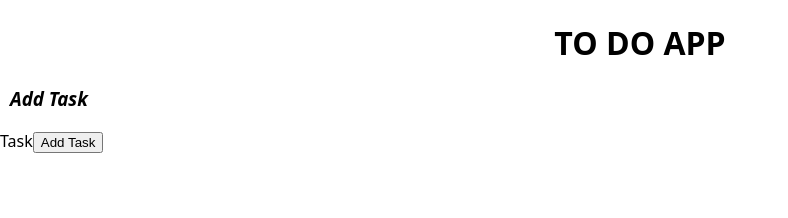
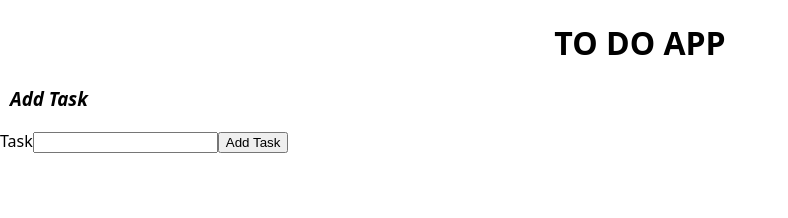
Before and after one commit to JeffreyVar/weekend-sql-to-do-react, a React (Create React App) app: page / in a window 1280 px wide. Shown: the top 218 px of the page, without its empty margins (0-788 px from the left). Built offline with nearby package versions, Linux system fonts and the light colour scheme; no server answers.

Commit message:
successfully added post route to router and app.jsx

```diff
--- a/src/components/App/App.jsx
+++ b/src/components/App/App.jsx
@@ -3,7 +3,7 @@ import axios from 'axios';
 
 function App () {
 
-  // let [toDoListTask, setToDoListTask] = useState('');
+  let [toDoListTask, setToDoListTask] = useState('');
   let [toDoListArray, setToDoListArray] = useState([]);
 
   const fetchList = () => {
@@ -17,35 +17,32 @@ function App () {
       console.log(error);
     })
   }
+
+  const addTask = (event) => {
+    event.preventDefault();
+    axios.post('/list', {task: toDoListTask})
+    .then((response) => {
+      console.log(response);
+      fetchList();
+    }).catch((error) => {
+      console.log(error);
+    });
+  };
+
   useEffect(() => {
     fetchList();
-  }, [])
-
-  // const addTask = (event) => {
-  //   event.preventDefault();
-  //   // console.log(`The person is ${famousPersonName} and they're famous for ${famousPersonRole}`);
-
-  //   //
-
-  //   axios.post('/list', {task: toDoListTask})
-  //   .then((response) => {
-  //     console.log(response);
-  //     fetchList();
-  //   }).catch((error) => {
-  //     console.log(error);
-  //   });
+  }, []);
 
   return (
     <div>
       <h1>TO DO APP</h1>
 
       <h3>Add Task</h3>
-        {<form>
-          <label>Task</label>
-          {/* <input onChange={ (event) => setToDoListTask(event.target.value)}  /> */}
-          <button type="submit">Add Task</button>
+      <form onSubmit={addTask}>
+        <label id="task">Task</label>
+        <input onChange={ (event) => setToDoListTask(event.target.value)}  />
+        <button>Add Task</button>
       </form>
-        }
       <br></br>
       <br></br>
       <h3>My Tasks</h3>
@@ -53,8 +50,7 @@ function App () {
         {toDoListArray.map(task => (<li key={task.task} >{task.task}</li>))}
         </ul>
     </div>
-    )
-  }
-
+  );
+};
 
 export default App
```
Lines whose indentation alone changed are shown as unchanged.
